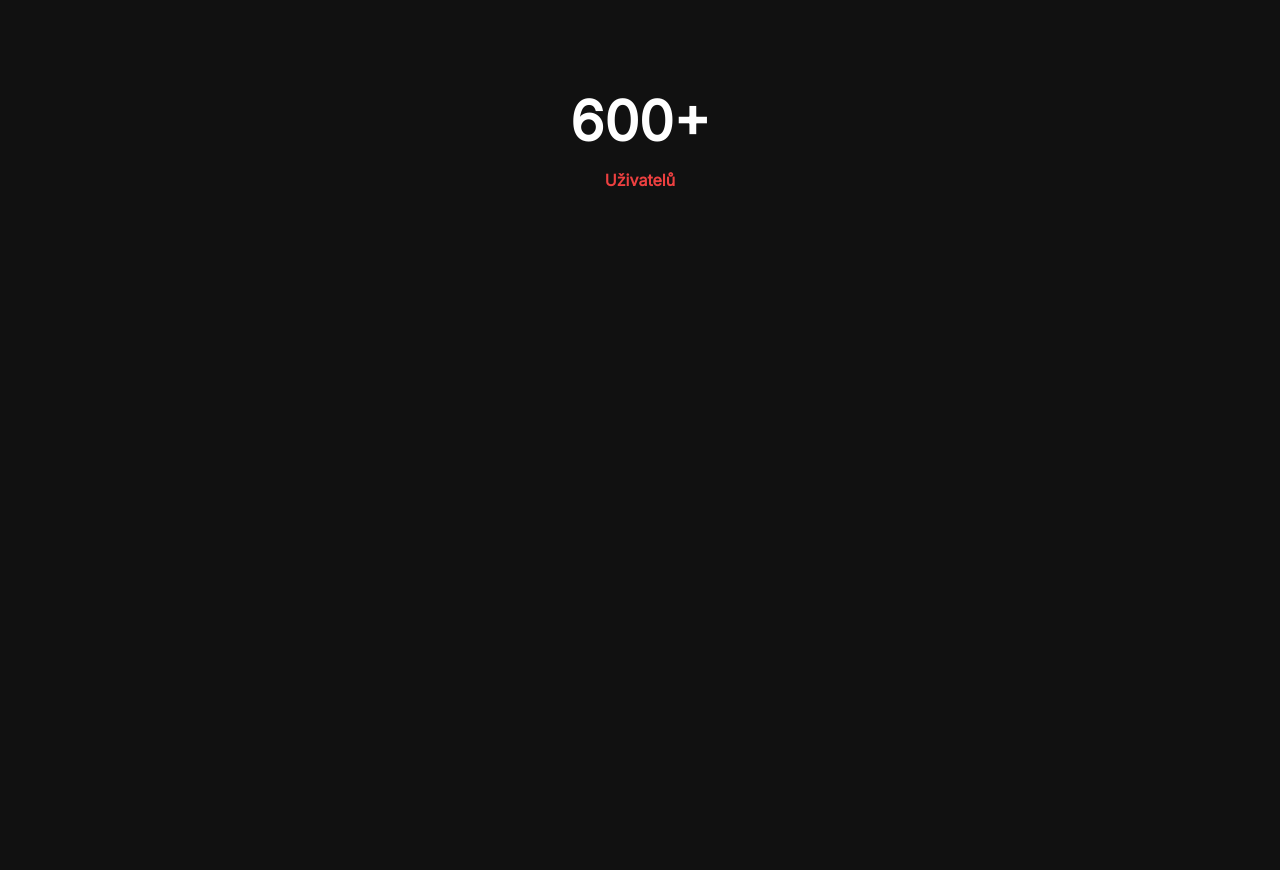
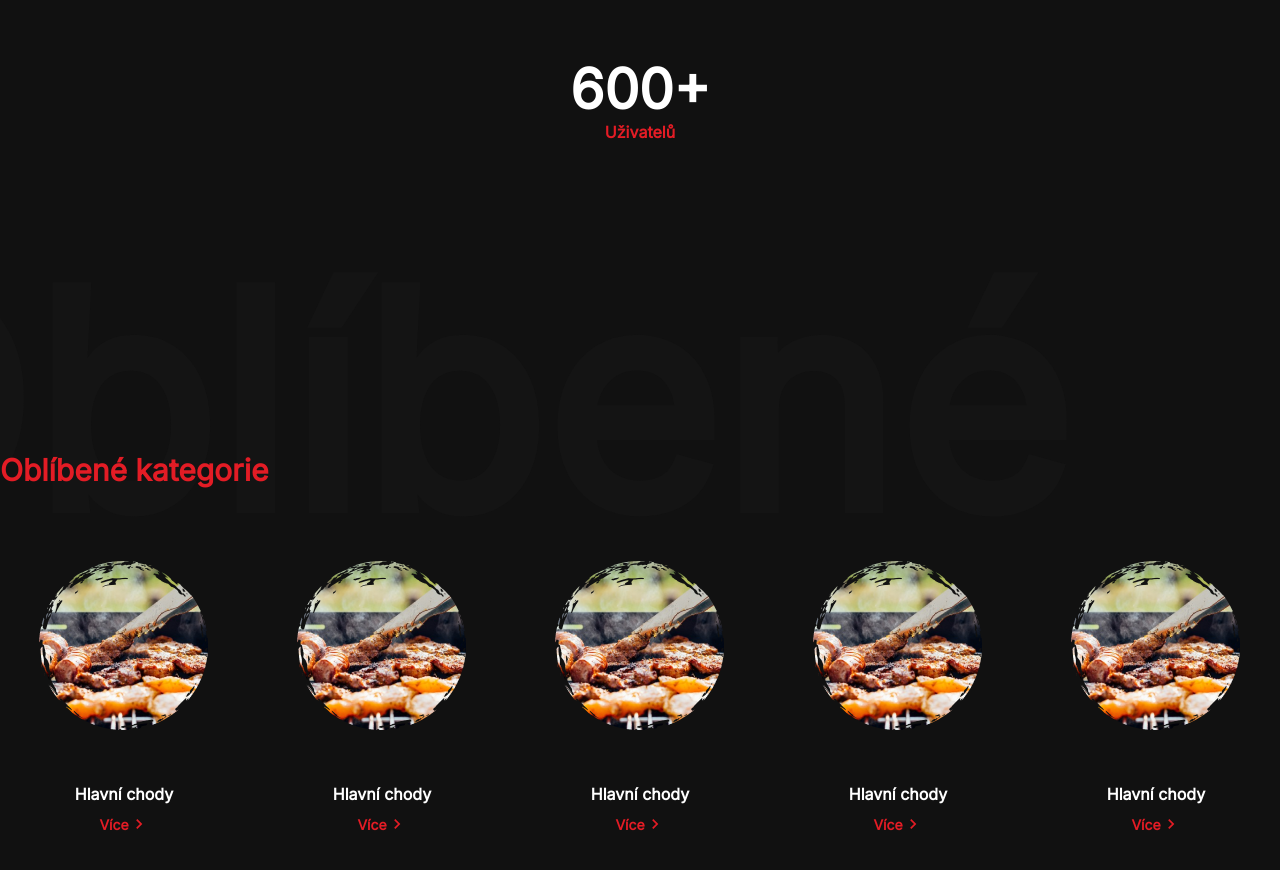
Before and after one commit to Davi15S/pekelna-kucharka, a Next.js app: page / in a window 1280 px wide. Shown: the part 1040-1910 px from the top of the page. Before the commit the page ends 1376 px from the top, so only its background shows below. Built offline with nearby package versions, Linux system fonts and the light colour scheme.

Commit message:
Favourites

```diff
--- /dev/null
+++ b/src/app/components/BgTitle/index.tsx
@@ -0,0 +1,13 @@
+import React from "react";
+import { BgTitleWrapper, Subtitle, Title } from "./styled";
+
+function BgTitle(props: { title: string; subTitle?: string }) {
+  return (
+    <BgTitleWrapper>
+      <Title>{props.title}</Title>
+      <Subtitle>{props.subTitle}</Subtitle>
+    </BgTitleWrapper>
+  );
+}
+
+export default BgTitle;
--- /dev/null
+++ b/src/app/components/BgTitle/styled.ts
@@ -0,0 +1,22 @@
+import styled from "@emotion/styled";
+import { Theme } from "@styles/theme";
+
+export const BgTitleWrapper = styled.div`
+  position: relative;
+`;
+
+export const Title = styled.p<{ theme?: Theme }>`
+  position: absolute;
+  color: ${({ theme }) => theme.colors.quantery};
+  font-size: 300px;
+  left: -200px;
+  top: -200px;
+  font-weight: 900;
+  z-index: -1;
+`;
+
+export const Subtitle = styled.h3<{ theme?: Theme }>`
+  font-size: 30px;
+  color: ${({ theme }) => theme.colors.error};
+  font-weight: 900;
+`;
--- a/src/app/components/Page/styled.ts
+++ b/src/app/components/Page/styled.ts
@@ -1,5 +1,5 @@
+import { Column } from "@app/styled";
 import styled from "@emotion/styled";
-import { Column } from "src/app/styled";
 import { StaticImageData } from "next/image";
 import React from "react";
 
@@ -32,7 +32,7 @@ export const PageContent = styled(Column)<{
 }>`
   padding: ${({ p, topP }) => (p ? p : `${topP ? "100px" : "0px"} 200px 0 200px`)};
   align-items: center;
-
+  overflow: hidden;
   @media only screen and (max-width: 1024px) {
     padding: ${({ mobileP, topP }) => (mobileP ? mobileP : `${topP ? "100px" : "0px"} 20px 0 20px`)};
   }
--- a/src/app/styled.ts
+++ b/src/app/styled.ts
@@ -28,6 +28,7 @@ export const Column = styled.div<{
   alignItems?: React.CSSProperties["alignItems"];
   justifyContent?: React.CSSProperties["justifyContent"];
   p?: React.CSSProperties["padding"];
+  w?: React.CSSProperties["width"];
 }>`
   display: flex;
   flex-direction: column;
@@ -35,6 +36,7 @@ export const Column = styled.div<{
   align-items: ${({ alignItems }) => (alignItems ? alignItems : "flex-start")};
   justify-content: ${({ justifyContent }) => (justifyContent ? justifyContent : "flex-start")};
   padding: ${({ p }) => (p ? p : "")};
+  width: ${({ w }) => (w ? w : "auto")};
 `;
 
 export const ImageWrapper = styled(Image)<{ w?: React.CSSProperties["width"]; h?: React.CSSProperties["height"]; mobileW?: React.CSSProperties["width"] }>`
--- /dev/null
+++ b/src/app/views/Main/Landing/components/Favourite/components/FavouriteItem/index.tsx
@@ -0,0 +1,18 @@
+import Image, { StaticImageData } from "next/image";
+import React from "react";
+import { ItemWrapper, SubTitle, Title } from "./styled";
+import { MdKeyboardArrowRight } from "react-icons/md";
+
+function FavouriteItem(props: { img: StaticImageData; title: string }) {
+  return (
+    <ItemWrapper alignItems="center">
+      <Image src={props.img} alt="" />
+      <Title>{props.title}</Title>
+      <SubTitle justifyContent="center" alignItems="center">
+        Více <MdKeyboardArrowRight size={20} />
+      </SubTitle>
+    </ItemWrapper>
+  );
+}
+
+export default FavouriteItem;
--- /dev/null
+++ b/src/app/views/Main/Landing/components/Favourite/components/FavouriteItem/styled.ts
@@ -0,0 +1,17 @@
+import { Column, Row } from "@app/styled";
+import styled from "@emotion/styled";
+
+export const ItemWrapper = styled(Column)`
+  cursor: pointer;
+`;
+
+export const Title = styled.p`
+  padding: 10px 0;
+  font-weight: 700;
+`;
+
+export const SubTitle = styled(Row)`
+  color: ${({ theme }) => theme.colors.error};
+  font-weight: 700;
+  font-size: 14px;
+`;
--- /dev/null
+++ b/src/app/views/Main/Landing/components/Favourite/index.tsx
@@ -0,0 +1,25 @@
+import { Column, Row } from "@app/styled";
+import BgTitle from "@components/BgTitle";
+import React from "react";
+import FavouriteItem from "./components/FavouriteItem";
+import favourite1 from "@assets/favourite1.png";
+import { ItemsWrapper } from "./styled";
+
+function Favourite() {
+  return (
+    <Row p="150px 0">
+      <Column w="100%">
+        <BgTitle title="Oblíbené" subTitle="Oblíbené kategorie" />
+        <ItemsWrapper justifyContent="space-between">
+          <FavouriteItem img={favourite1} title="Hlavní chody" />
+          <FavouriteItem img={favourite1} title="Hlavní chody" />
+          <FavouriteItem img={favourite1} title="Hlavní chody" />
+          <FavouriteItem img={favourite1} title="Hlavní chody" />
+          <FavouriteItem img={favourite1} title="Hlavní chody" />
+        </ItemsWrapper>
+      </Column>
+    </Row>
+  );
+}
+
+export default Favourite;
--- /dev/null
+++ b/src/app/views/Main/Landing/components/Favourite/styled.ts
@@ -0,0 +1,10 @@
+import { Row } from "@app/styled";
+import styled from "@emotion/styled";
+
+export const ItemsWrapper = styled(Row)`
+  overflow-x: auto;
+
+  ::-webkit-scrollbar {
+    display: none;
+  }
+`;
--- a/src/app/views/Main/Landing/index.tsx
+++ b/src/app/views/Main/Landing/index.tsx
@@ -2,19 +2,23 @@ import React from "react";
 import landingBg from "@assets/landingBackground.png";
 import Hero from "./components/Hero";
 import Stats from "./components/Stats";
-import { PageContent } from "@components/Page/styled";
 import usePageTitle from "@hooks/usePageTitle";
 import usePageBackground from "@hooks/usePageBackground";
+import Favourite from "./components/Favourite";
+import { PageContent } from "@components/Page/styled";
 
 function Landing() {
   usePageTitle("Pekelná kuchařka");
   usePageBackground(landingBg, "100vh");
 
   return (
-    <PageContent p="0 200px">
-      <Hero />
-      <Stats />
-    </PageContent>
+    <>
+      <PageContent>
+        <Hero />
+        <Stats />
+      </PageContent>
+      <Favourite />
+    </>
   );
 }
 
--- a/src/styles/global.css
+++ b/src/styles/global.css
@@ -20,3 +20,8 @@ a {
 * {
   box-sizing: border-box;
 }
+
+p {
+  margin: 0;
+  padding: 0;
+}
--- a/src/styles/theme.ts
+++ b/src/styles/theme.ts
@@ -3,6 +3,7 @@ export type Theme = {
     primary: string;
     secondary: string;
     third: string;
+    quantery: string;
     error: string;
   };
   background: {
@@ -15,7 +16,9 @@ export const theme = {
     primary: "#FFFFFF",
     secondary: "#B7B7B7",
     third: "#232323",
-    error: "#ED4040",
+    quantery: "#141414",
+    fiftery: "#ED4040",
+    error: "#E31C25",
   },
   background: {
     primary: "#111111",
```
Also changed, not shown: src/app/assets/favourite1.png (added).
